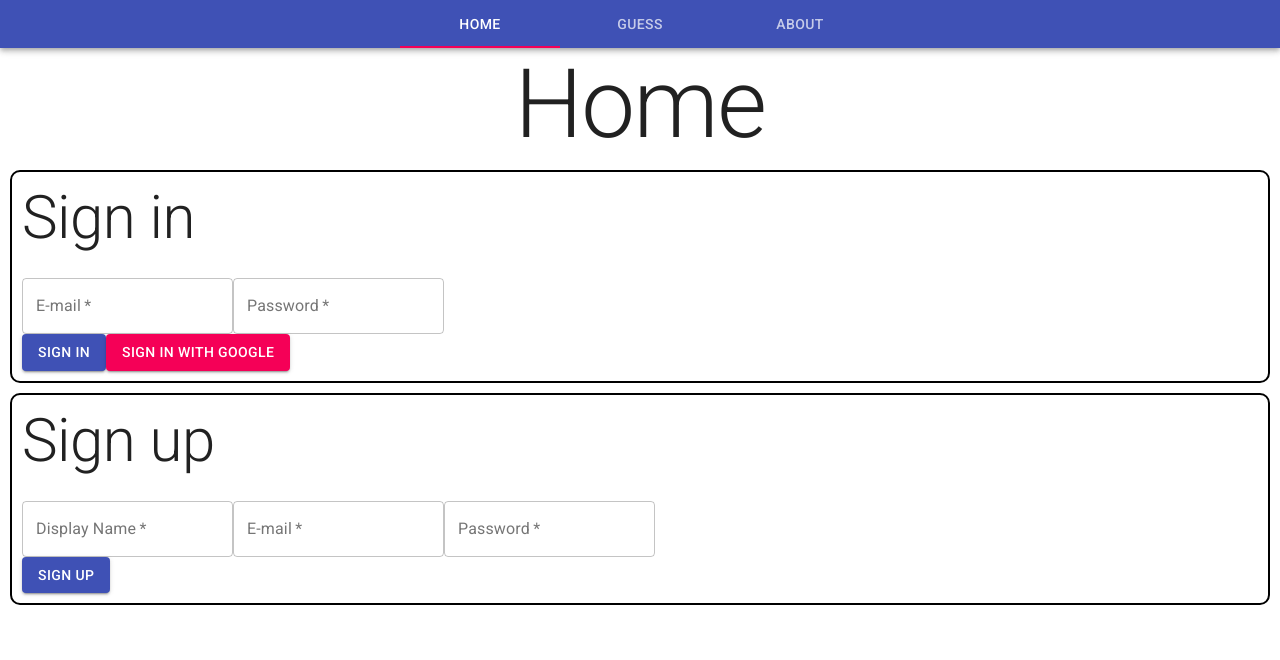
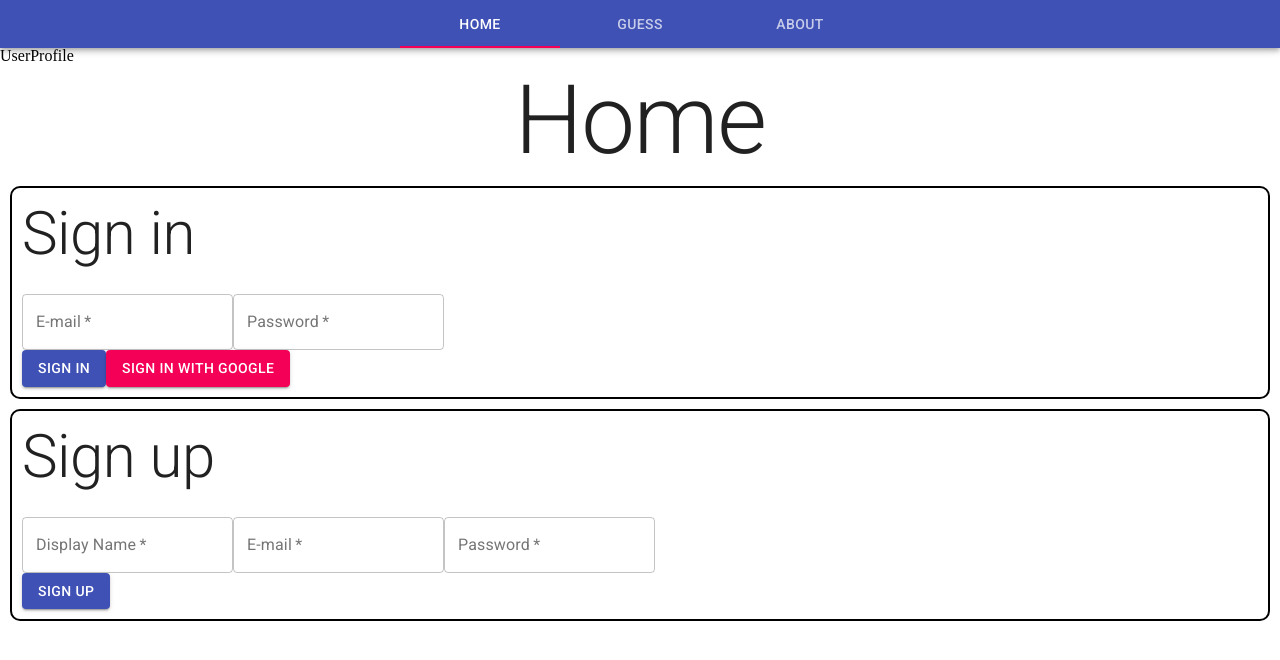
Before and after one commit to SirPotatoIV/babyGamble, a React (Create React App) app: page / in a window 1280 px wide. Shown: the top 660 px of the page. Built offline with nearby package versions, Linux system fonts and the light colour scheme; no server answers; the database is empty.

Commit message:
Created new component for userProfile. Added to App for testing purposes.

```diff
--- a/src/App.js
+++ b/src/App.js
@@ -3,6 +3,7 @@ import { BrowserRouter, Switch, Route } from 'react-router-dom';
 import About from './pages/About';
 import Guess from './pages/Guess';
 import Home from './pages/Home';
+import UserProfile from './components/UserProfile';
 
 import UserProvider from './providers/UserProvider';
 import GuessesProvider from './providers/GuessesProvider';
@@ -16,6 +17,7 @@ function App() {
       <UserProvider>
         <GuessesProvider>
           <Navbar />
+          <UserProfile />
           <Switch>
             <Route path="/about">
               <About />
--- /dev/null
+++ b/src/components/UserProfile/UserProfile.js
@@ -0,0 +1,5 @@
+import React from 'react';
+
+const UserProfile = () => <div>UserProfile</div>;
+
+export default UserProfile;
--- /dev/null
+++ b/src/components/UserProfile/index.js
@@ -0,0 +1,3 @@
+import UserProfile from './UserProfile';
+
+export default UserProfile;
```
Also changed, not shown: 1 other file (tests, documents, lock files or other folders).
